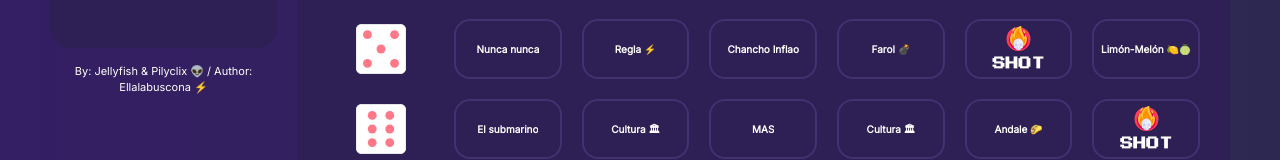
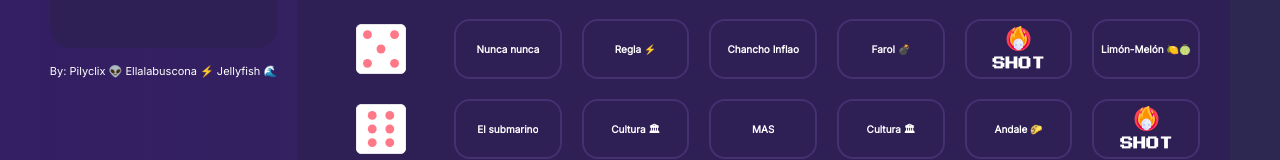
Before and after one commit to czhoffmann23/drunk-game, a Next.js app: page / in a window 1280 px wide. Shown: the part 521-681 px from the top of the page. Built offline with nearby package versions, Linux system fonts and the light colour scheme.

Commit message:
:sparkles: (project): change footer names

```diff
--- a/src/pages/index.tsx
+++ b/src/pages/index.tsx
@@ -100,7 +100,7 @@ const Index: React.FC = () => {
                     fontSize="11px"
                     textAlign="center"
                     color="white">
-                    {`By: Jellyfish & Pilyclix 👽 / Author: Ellalabuscona ⚡`}
+                    {`By: Pilyclix 👽 Ellalabuscona ⚡ Jellyfish 🌊`}
                   </Text>
                 </Box>
               </Flex>
```
